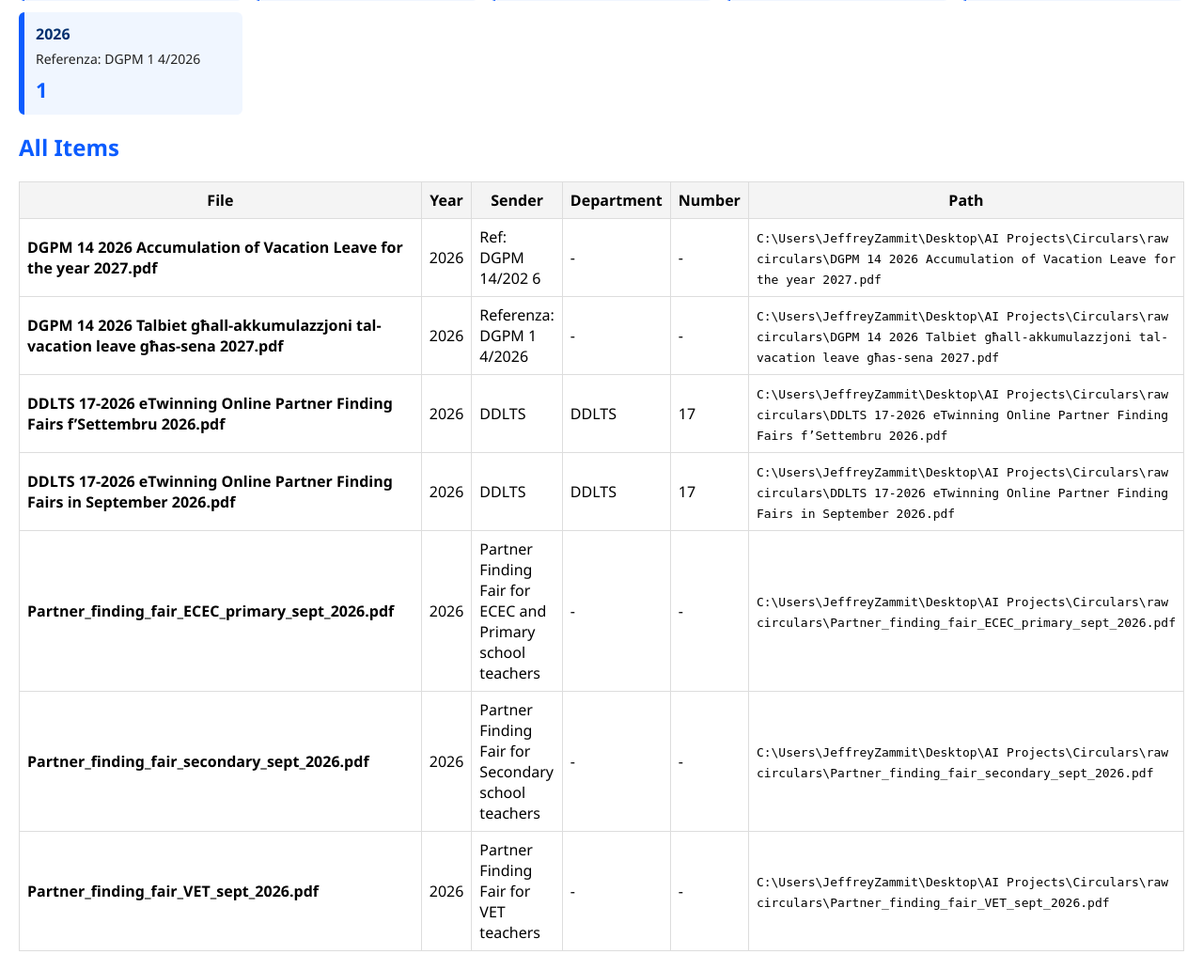
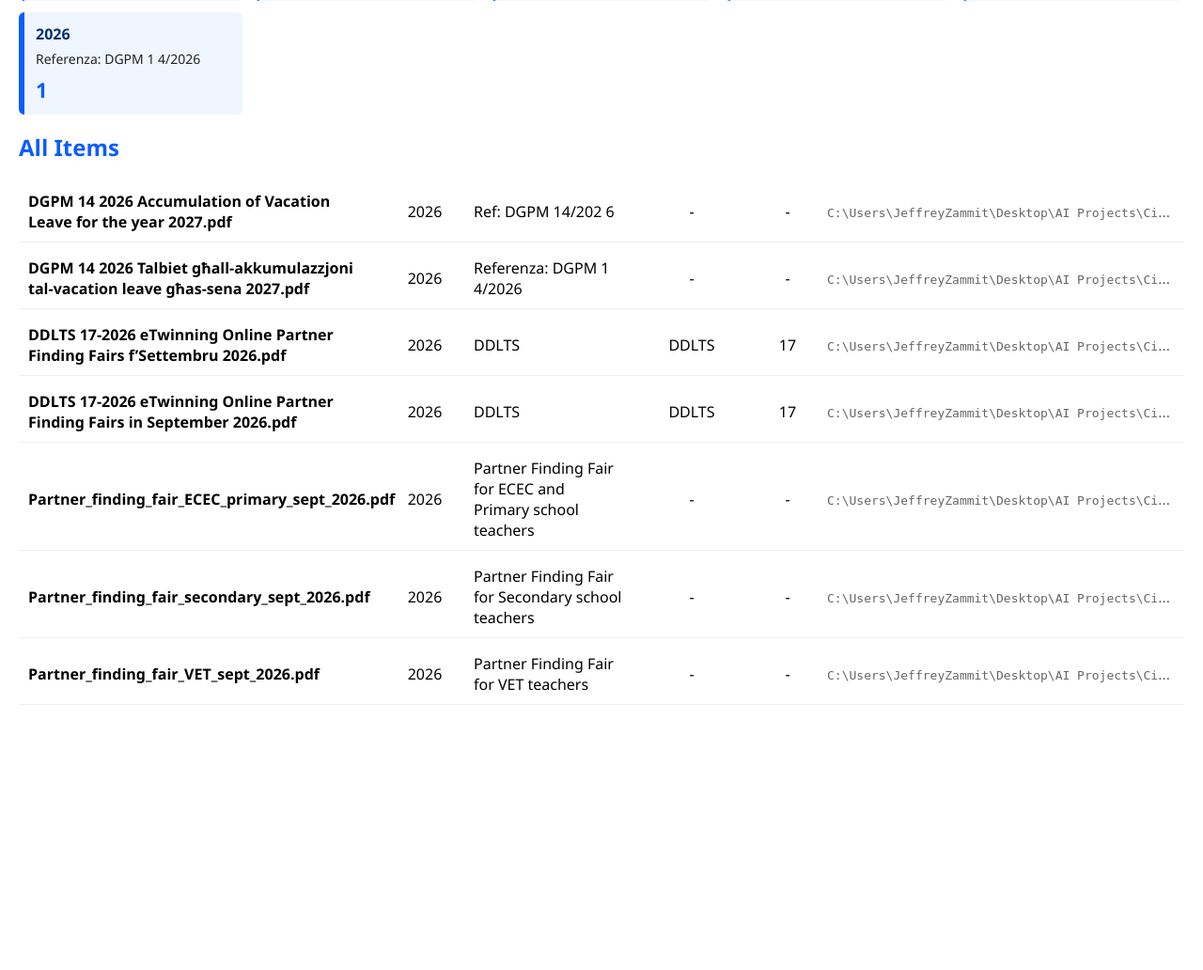
Before and after one commit to educmalta/Circulars, a Flask app: page /dashboard in a window 1280 px wide. Shown: the part 346-1378 px from the top of the page at 94% size. After the commit the page ends 1096 px from the top, so only its background shows below. Run offline with Flask 2, Linux system fonts and the light colour scheme; data comes from the database, SQL or seed files in the repository.

Commit message:
UI: list circulars as stacked single-line items; keep year+department filters

```diff
--- a/templates/dashboard.html
+++ b/templates/dashboard.html
@@ -51,20 +51,17 @@
     </div>
 
     <h2 style="margin-top:18px;color:#0b5cff;">All Items</h2>
-    <table>
-      <thead><tr><th style="width:35%">File</th><th>Year</th><th>Sender</th><th>Department</th><th>Number</th><th>Path</th></tr></thead>
-      <tbody>
-        {% for it in items %}
-        <tr>
-          <td style="font-weight:600">{{ it.filename }}</td>
-          <td>{{ it.year or 'Unknown' }}</td>
-          <td>{{ it.sender }}</td>
-          <td>{{ it.department or '-' }}</td>
-          <td>{% if it.circular_number %}{{ '%02d'|format(it.circular_number) }}{% else %}-{% endif %}</td>
-          <td><code>{{ it.filepath }}</code></td>
-        </tr>
-        {% endfor %}
-      </tbody>
-    </table>
+    <div style="display:flex;flex-direction:column;gap:6px">
+      {% for it in items %}
+      <div style="display:flex;align-items:center;gap:12px;padding:10px;border-bottom:1px solid #eee">
+        <div style="flex:1;min-width:200px;font-weight:600">{{ it.filename }}</div>
+        <div style="width:80px;text-align:center">{{ it.year or 'Unknown' }}</div>
+        <div style="width:160px">{{ it.sender }}</div>
+        <div style="width:120px;text-align:center">{{ it.department or '-' }}</div>
+        <div style="width:60px;text-align:center">{% if it.circular_number %}{{ '%02d'|format(it.circular_number) }}{% else %}-{% endif %}</div>
+        <div style="flex:1;min-width:220px;color:#666;overflow:hidden;text-overflow:ellipsis;white-space:nowrap"><code title="{{ it.filepath }}">{{ it.filepath }}</code></div>
+      </div>
+      {% endfor %}
+    </div>
   </body>
 </html>
```
